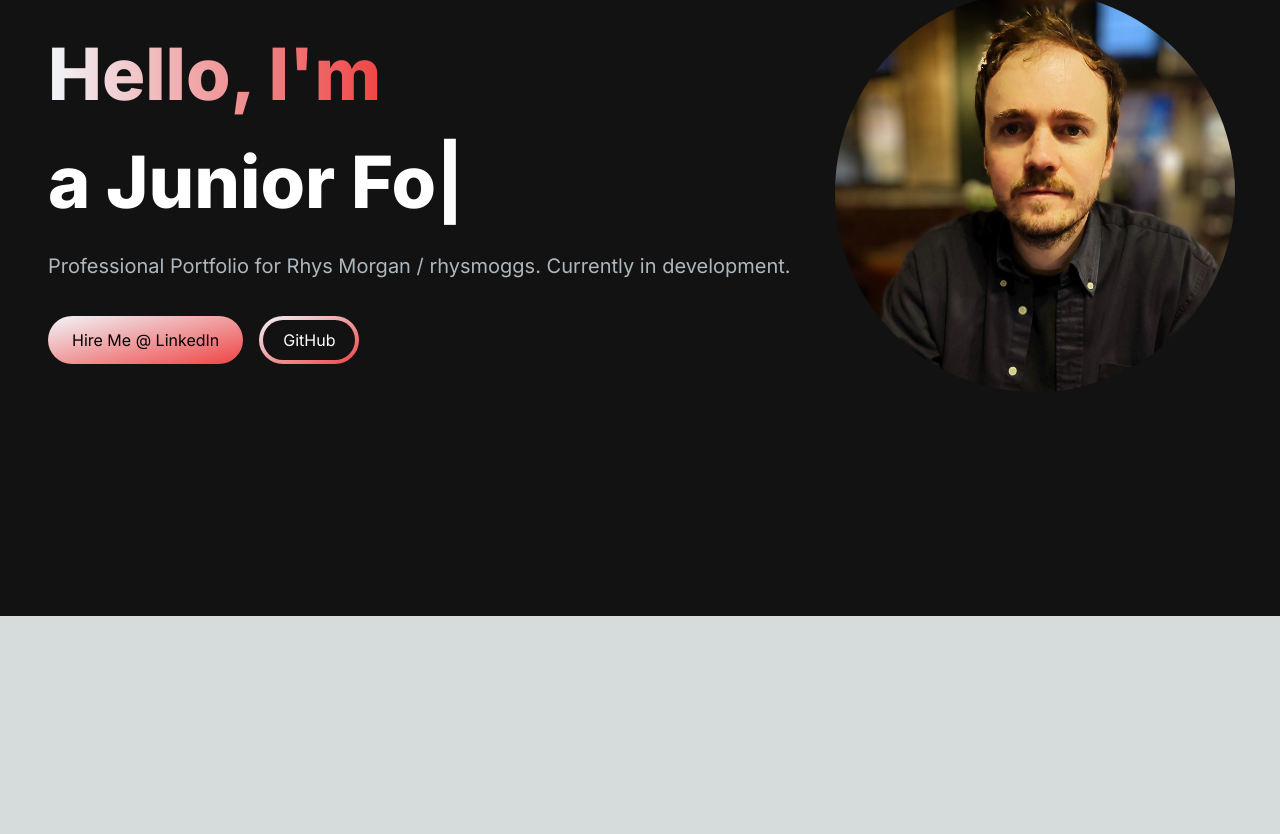
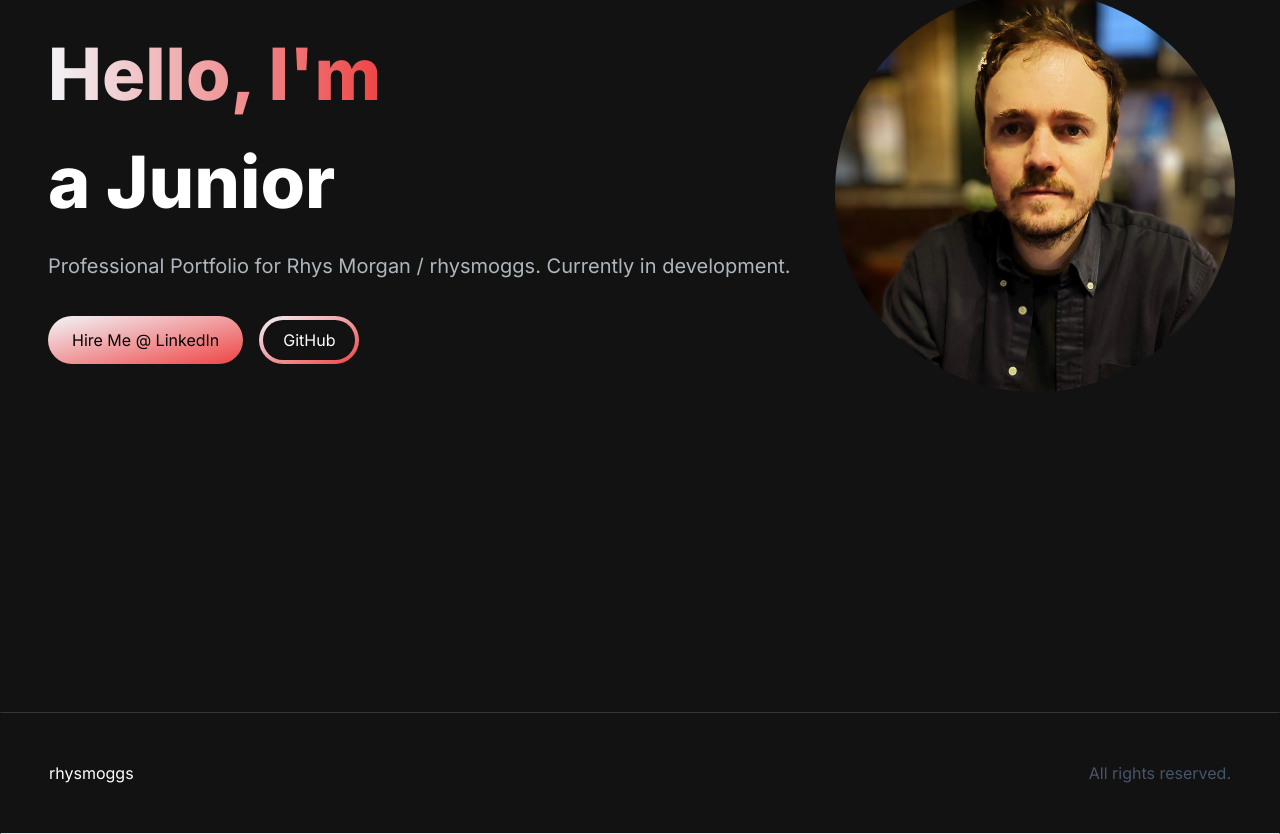
Before and after one commit to rhysmoggs/portfolio2024, a Next.js app: page / in a window 1280 px wide. Shown: the part 184-1018 px from the top of the page. Before the commit the page ends 800 px from the top, so only its background shows below. Built offline with nearby package versions, Linux system fonts and the light colour scheme.

Commit message:
add footer component

```diff
--- a/app/about/page.js
+++ b/app/about/page.js
@@ -4,6 +4,7 @@ import Navbar from '../components/Navbar'
 import { useState, useTransition } from 'react'
 import TabButton from '../components/TabButton'
 import Image from 'next/image'
+import Footer from '../components/Footer'
 
 const TAB_DATA = [
   {
@@ -60,7 +61,7 @@ export default function About() {
     <main className='flex min-h-screen flex-col bg-[#121212]'>
       <Navbar />
       <section className='text-white' id='about'>
-        <div className='md:grid md:grid-cols-2 gap-8 items-center py-8 px-4 xl:gap-16 sm:py-16 xl:px-16'>
+        <div className='md:grid md:grid-cols-2 gap-8 items-center py-8 px-4 xl:gap-16 sm:py-16 xl:px-16 min-h-screen'>
           <div className='w-[250px] h-[250px] lg:w-[400px] lg:h-[400px] relative overflow-hidden'>
             <Image
               src='/images/headshot.jpg'
@@ -132,6 +133,7 @@ export default function About() {
           </div>
         </div>
       </section>
+      <Footer />
     </main>
   )
 }
--- a/app/page.js
+++ b/app/page.js
@@ -1,3 +1,4 @@
+import Footer from './components/Footer'
 import HeroSection from './components/HeroSection'
 import Navbar from './components/Navbar'
 
@@ -5,9 +6,10 @@ export default function Home() {
   return (
     <main className='flex min-h-screen flex-col bg-[#121212]'>
       <Navbar />
-      <div className='container mt-24 mx-auto px-12 py-4'>
+      <div className='container min-h-screen mt-24 mx-auto px-12 py-4'>
         <HeroSection />
       </div>
+      <Footer />
     </main>
   )
 }
--- a/app/projects/page.js
+++ b/app/projects/page.js
@@ -42,7 +42,7 @@ export default function Projects() {
     <main className='flex min-h-screen flex-col bg-[#121212]'>
       <Navbar />
       <section className='text-white' id='projects'>
-        <div className='py-8 px-4 sm:py-16 xl:px-16'>
+        <div className='py-8 px-4 sm:py-16 xl:px-16 min-h-screen'>
           <div className='mt-4 md:mt-0 text-left flex flex-col h-full'>
             <h2 className='text-center text-4xl font-bold text-white mt-4 mb-8 md:mb-12'>
               Projects
@@ -89,6 +89,7 @@ export default function Projects() {
           </div>
         </div>
       </section>
+      <Footer />
     </main>
   )
 }
```
